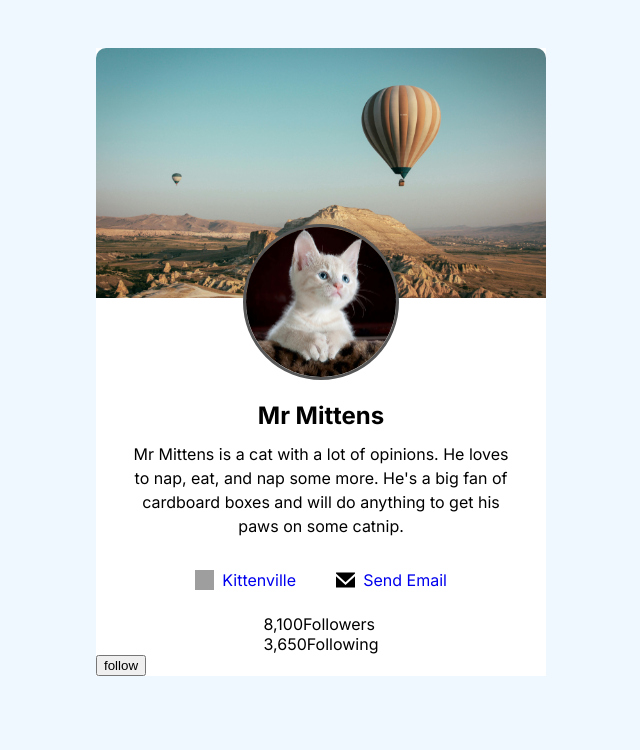
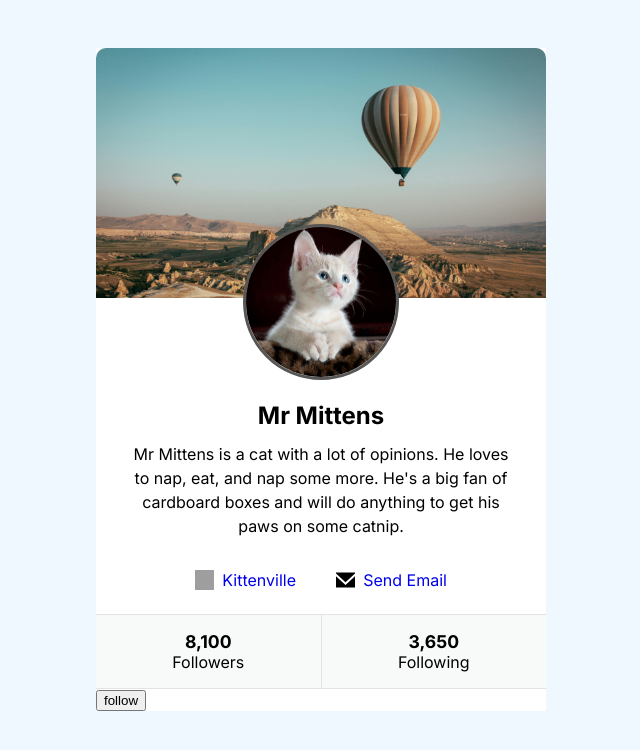
Before and after one commit to niiquash/social-card, a React (Vite) app: page / in a window 1280 px wide. Shown: the top 750 px of the page, without its empty margins (319-959 px from the left). Built offline with nearby package versions, Linux system fonts and the light colour scheme; grey boxes are pictures that could not be loaded.

Commit message:
completed follwers/following count

```diff
--- a/src/index.css
+++ b/src/index.css
@@ -97,3 +97,31 @@ body {
   height: 1.2rem;
   margin-right: 0.5rem;
 }
+
+.info--followers-following {
+  display: flex;
+  width: 100%;
+  background-color: rgba(178, 184, 187, 0.09);
+}
+
+.info--followers,
+.info--following {
+  display: flex;
+  flex-direction: column;
+  align-items: center;
+  justify-content: center;
+  border-top: 1px solid rgba(0, 0, 0, 0.09);
+  border-bottom: 1px solid rgba(0, 0, 0, 0.09);
+  width: 50%;
+  padding: 1rem 0;
+}
+
+.info--followers {
+  border-right: 1px solid rgba(0, 0, 0, 0.09);
+}
+
+.info--followers__number,
+.info--following__number {
+  font-size: 1.1rem;
+  font-weight: 700;
+}
```
